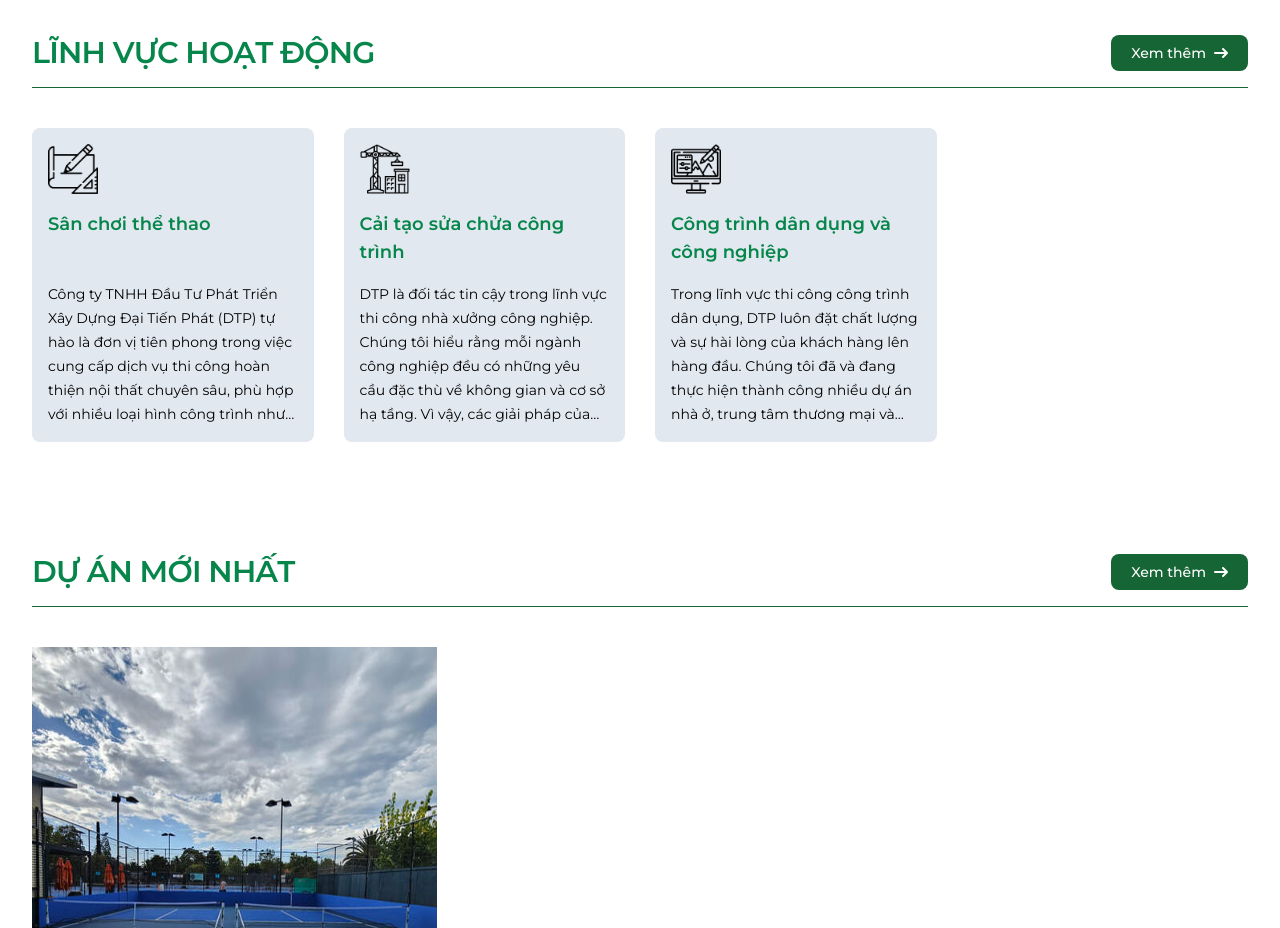
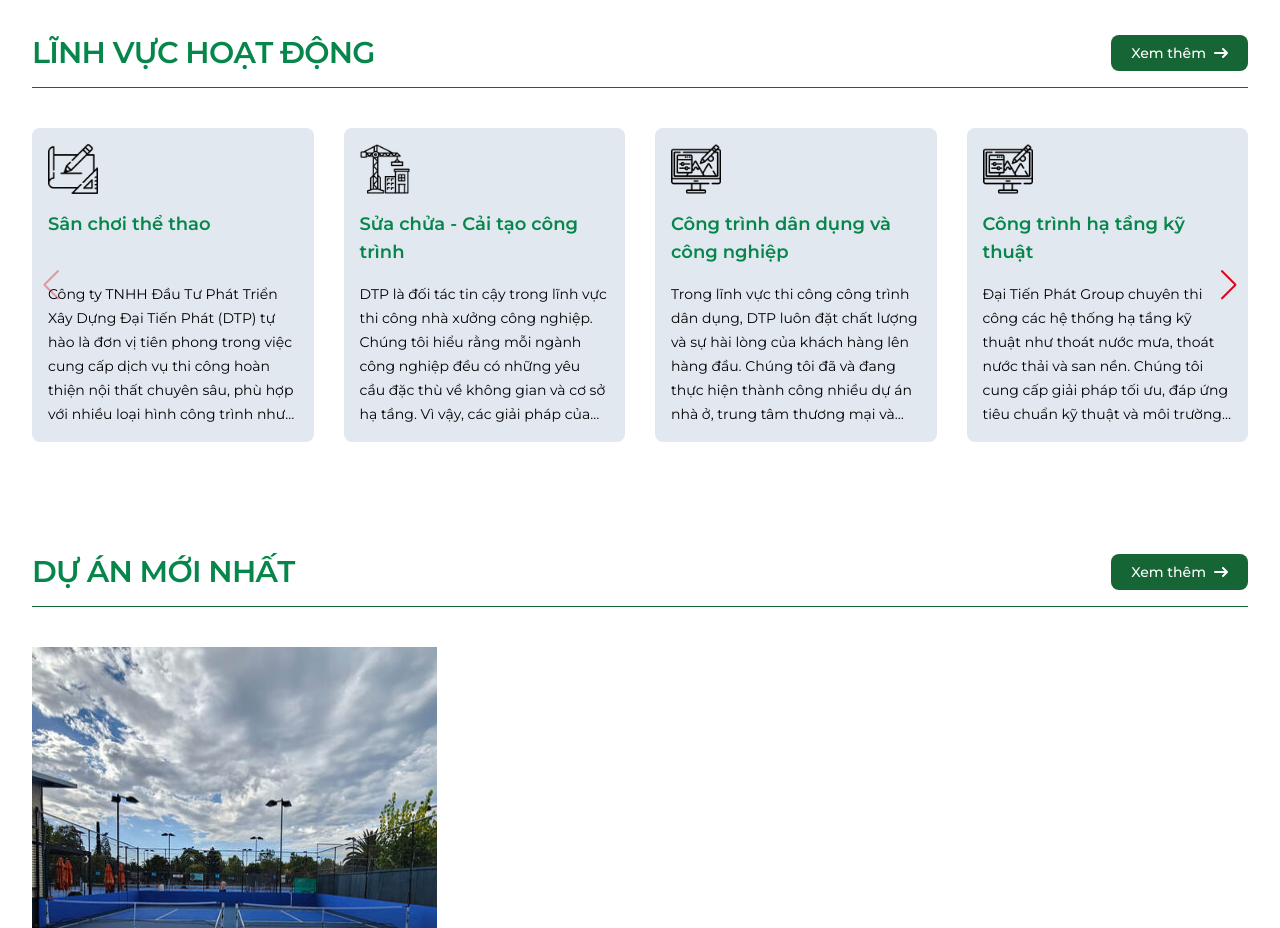
Before and after one commit to MrThong24/WebBuilding, a Next.js app: page / in a window 1280 px wide. Shown: the part 1500-2428 px from the top of the page. Built offline with nearby package versions, Linux system fonts and the light colour scheme.

Commit message:
fix: fix bug

```diff
--- a/src/app/home/SectionLinhVucHoatDong.tsx
+++ b/src/app/home/SectionLinhVucHoatDong.tsx
@@ -6,6 +6,7 @@ import LayoutSection from "./layout/LayoutSection";
 import "swiper/css";
 import "swiper/css/free-mode";
 import "swiper/css/pagination";
+import { Navigation } from "swiper/modules";
 
 import Image, { StaticImageData } from "next/image";
 import Link from "next/link";
@@ -31,16 +32,14 @@ export default function SectionLinhVucHoatDong({ datas }: PageProps) {
       <Swiper
         style={
           {
-            "--swiper-navigation-color": "#fff",
-            "--swiper-pagination-color": "#fff",
+            "--swiper-navigation-color": "#e50019",
+            "--swiper-pagination-color": "#e50019",
+            "--swiper-navigation-size": "30px",
           } as React.CSSProperties
         }
         slidesPerView={4}
         spaceBetween={30}
-        freeMode={true}
-        pagination={{
-          clickable: true,
-        }}
+        navigation={true}
         breakpoints={{
           0: {
             slidesPerView: 1,
@@ -55,6 +54,8 @@ export default function SectionLinhVucHoatDong({ datas }: PageProps) {
             slidesPerView: 4,
           },
         }}
+        modules={[Navigation]}
+        className="mySwiper"
       >
         {datas?.map((item) => (
           <SwiperSlide
--- a/src/app/home/mockData/index.ts
+++ b/src/app/home/mockData/index.ts
@@ -64,7 +64,7 @@ export const dataLinhVucHoatDong = [
   },
   {
     id: 2,
-    title: "Cải tạo sửa chửa công trình",
+    title: "Sửa chửa - Cải tạo công trình",
     description:
       "DTP là đối tác tin cậy trong lĩnh vực thi công nhà xưởng công nghiệp. Chúng tôi hiểu rằng mỗi ngành công nghiệp đều có những yêu cầu đặc thù về không gian và cơ sở hạ tầng. Vì vậy, các giải pháp của chúng tôi luôn được tùy chỉnh để đáp ứng tối đa nhu cầu sản xuất và vận hành của khách hàng.",
     icons: CongNghiep,
@@ -78,4 +78,28 @@ export const dataLinhVucHoatDong = [
     icons: ThietKe,
     href: "thi-cong-cong-trinh-dan-dung",
   },
+  {
+    id: 4,
+    title: "Công trình hạ tầng kỹ thuật",
+    description:
+      "Đại Tiến Phát Group chuyên thi công các hệ thống hạ tầng kỹ thuật như thoát nước mưa, thoát nước thải và san nền. Chúng tôi cung cấp giải pháp tối ưu, đáp ứng tiêu chuẩn kỹ thuật và môi trường, với đội ngũ kỹ sư, thợ lành nghề cùng vật liệu chất lượng cao. Các dịch vụ của chúng tôi đảm bảo hiệu quả lâu dài, an toàn và bền vững, giúp bảo vệ công trình và tạo môi trường sống tiện nghi, hiện đại.",
+    icons: ThietKe,
+    href: "cong-trinh-ha-tang-ky-thuat",
+  },
+  {
+    id: 5,
+    title: "Trung tâm thương mại",
+    description:
+      "Hoàn thiện nội thất là bước cuối cùng để biến một không gian thành tổ ấm hoặc nơi làm việc hoàn hảo. Với dịch vụ thi công nội thất chuyên nghiệp, Đại Tiến Phát Group mang đến sự tinh tế trong từng chi tiết, từ lắp đặt sàn, trần, hệ thống chiếu sáng đến các hạng mục trang trí. Đội ngũ thi công giàu kinh nghiệm của chúng tôi đảm bảo tiến độ nhanh chóng, chất lượng vượt trội, và đáp ứng tối đa yêu cầu thẩm mỹ của khách hàng. Đại Tiến Phát – đồng hành cùng bạn kiến tạo không gian sống lý tưởng!",
+    icons: ThietKe,
+    href: "trung-tam-thuong-mai",
+  },
+  {
+    id: 5,
+    title: "Công trình khu nghỉ dưỡng",
+    description:
+      "Đại Tiến Phát Group chuyên thi công các công trình khu nghỉ dưỡng, bao gồm nhà hàng và nội thất, với mục tiêu mang lại không gian hoàn hảo và trải nghiệm tuyệt vời cho khách hàng. Chúng tôi cung cấp dịch vụ thi công trọn gói, từ thiết kế đến hoàn thiện, đảm bảo tính thẩm mỹ, công năng và tối ưu chi phí. Đội ngũ chuyên gia giàu kinh nghiệm cam kết thực hiện dự án nhanh chóng, chất lượng vượt trội, tạo ra không gian kinh doanh và nghỉ dưỡng độc đáo, hấp dẫn.",
+    icons: ThietKe,
+    href: "cong-trinh-khu-nghi-duong",
+  },
 ];
--- a/src/app/layout/header/components/CustomDisclosure.tsx
+++ b/src/app/layout/header/components/CustomDisclosure.tsx
@@ -1,3 +1,4 @@
+"use client";
 import {
   Disclosure,
   DisclosureButton,
@@ -14,16 +15,29 @@ interface Item {
 interface CustomDisclosureProps {
   title: string;
   items: Item[];
+  slug: string;
 }
 
 const CustomDisclosure: React.FC<CustomDisclosureProps> = ({
   title,
   items,
+  slug,
 }) => {
   return (
     <Disclosure as="div" className="-mx-3">
-      <DisclosureButton className="group flex w-full items-center justify-between rounded-lg py-2 pl-3 pr-3.5 text-base/7 font-semibold text-gray-900 hover:bg-[var(--thm-base-color)] hover:text-white ">
-        {title}
+      <DisclosureButton className="group flex w-full items-center justify-between rounded-lg py-2 pl-3 pr-3.5 text-base/7 font-semibold text-gray-900 hover:bg-[var(--thm-base-color)] hover:text-white">
+        <Link
+          href={slug}
+          onClick={(e) => {
+            if (items?.length > 0) {
+              return;
+            }
+            e.preventDefault(); // Ngăn chặn hành động mặc định
+            window.location.href = slug;
+          }}
+        >
+          {title}
+        </Link>
         {items?.length > 0 && (
           <svg
             xmlns="http://www.w3.org/2000/svg"
@@ -56,17 +70,6 @@ const CustomDisclosure: React.FC<CustomDisclosureProps> = ({
                 {item.name}
               </div>
             </Link>
-            // <DisclosureButton
-            //   key={item.name}
-            //   as="a"
-            //   onClick={() => {
-            //     localStorage.setItem("keyFilter", item.slug || "");
-            //   }}
-            //   href={item.href}
-            //   className="block rounded-lg py-2 pl-6 pr-3 text-sm/7 font-semibold text-gray-900 hover:bg-gray-50"
-            // >
-            //   {item.name}
-            // </DisclosureButton>
           ))}
         </DisclosurePanel>
       )}
--- a/src/app/layout/header/index.tsx
+++ b/src/app/layout/header/index.tsx
@@ -121,7 +121,6 @@ export default function Header() {
               onClick={() => setMobileMenuOpen(false)}
               className="-m-2.5 rounded-md p-2.5 text-gray-700"
             >
-              <span className="sr-only">Close menu</span>
               <svg
                 xmlns="http://www.w3.org/2000/svg"
                 fill="none"
@@ -141,10 +140,18 @@ export default function Header() {
           <div className="mt-6 flow-root">
             <div className="-my-6 divide-y divide-gray-500/10">
               <div className="space-y-2 py-6 mt-6">
-                <CustomDisclosure title="Giới thiệu" items={dataIntroduce} />
-                <CustomDisclosure title="Dự án" items={dataListProject} />
-                <CustomDisclosure title="Tin tức" items={[]} />
-                <CustomDisclosure title="Liên hệ" items={[]} />
+                <CustomDisclosure
+                  slug="/"
+                  title="Giới thiệu"
+                  items={dataIntroduce}
+                />
+                <CustomDisclosure
+                  slug="/"
+                  title="Dự án"
+                  items={dataListProject}
+                />
+                <CustomDisclosure slug="/news" title="Tin tức" items={[]} />
+                <CustomDisclosure slug="/contact" title="Liên hệ" items={[]} />
               </div>
             </div>
           </div>
```
